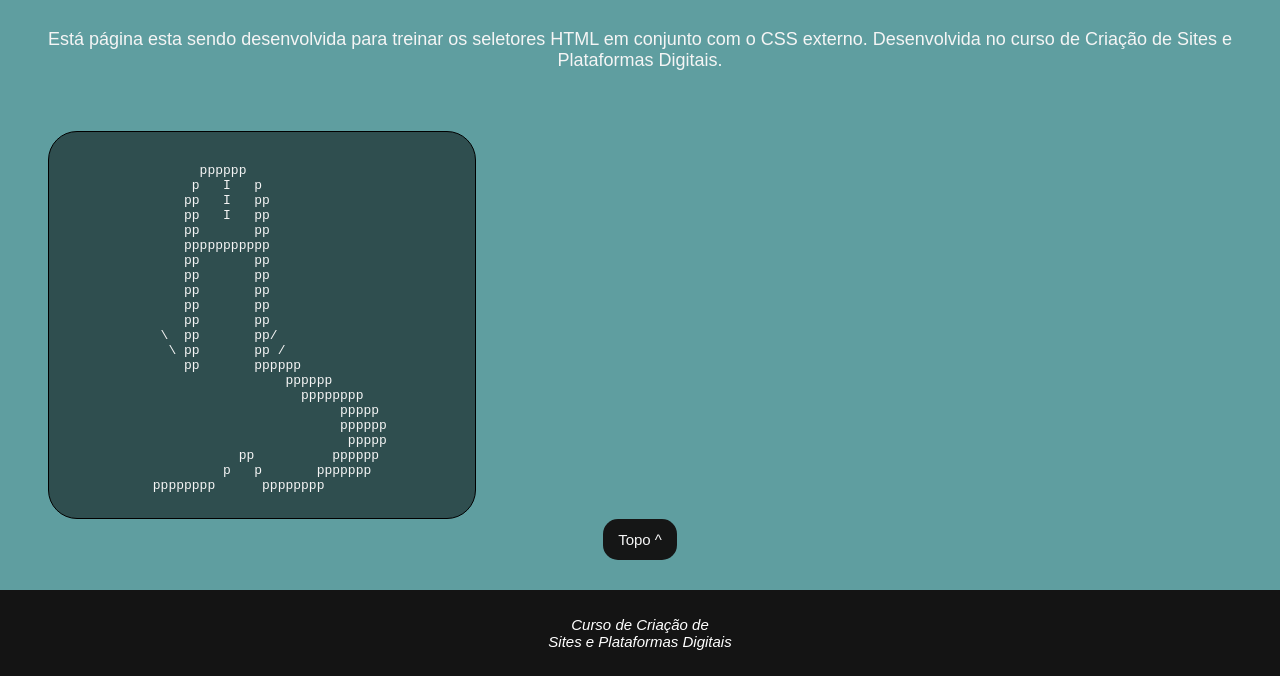
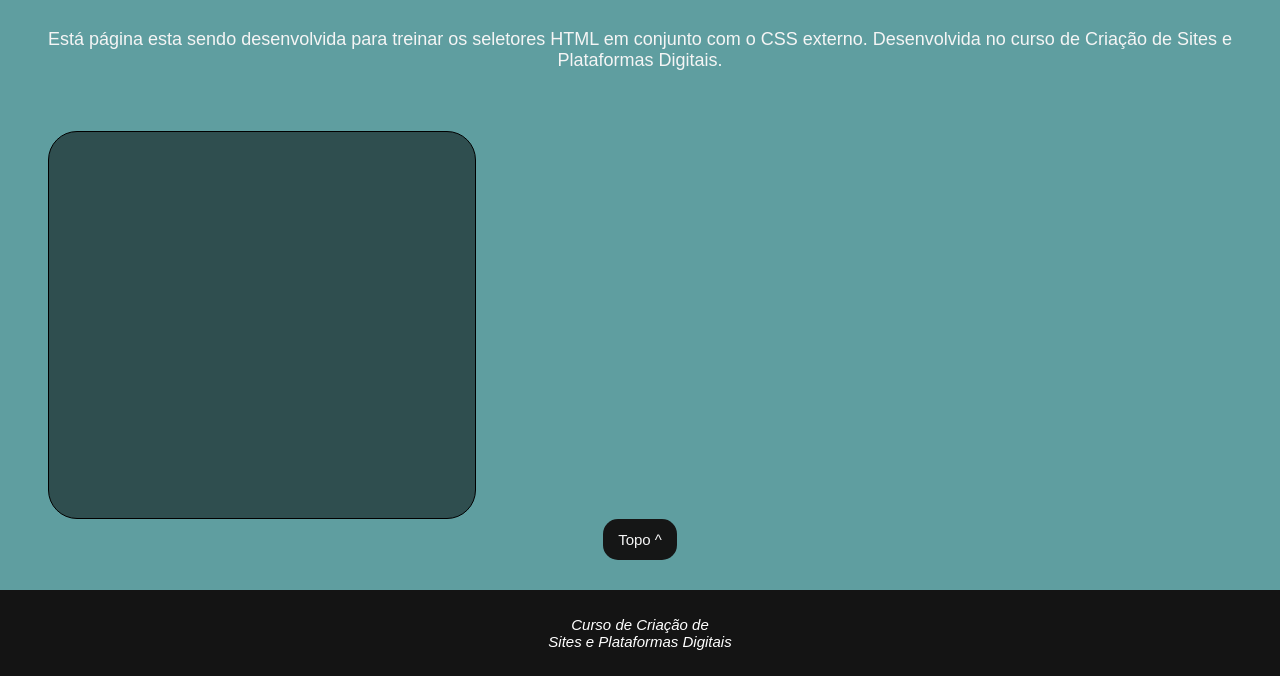
Before and after one commit to TelesFront/Exercicios_Novotec, a plain HTML site: page Atvd_Seletores/index.html in a window 1280 px wide. Shown: the part 158-834 px from the top of the page. Drawn offline with Linux system fonts and the light colour scheme.

Commit message:
remove defects

```diff
--- a/Atvd_Seletores/index.html
+++ b/Atvd_Seletores/index.html
@@ -28,28 +28,7 @@
 
         <div class="campoTexto">
            <pre>
-                 pppppp
-                p   I   p
-               pp   I   pp
-               pp   I   pp
-               pp       pp
-               ppppppppppp
-               pp       pp
-               pp       pp
-               pp       pp
-               pp       pp
-               pp       pp
-            \  pp       pp/
-             \ pp       pp /
-               pp       pppppp
-                            pppppp
-                              pppppppp
-                                   ppppp
-                                   pppppp
-                                    ppppp
-                      pp          pppppp
-                    p   p       ppppppp
-           pppppppp      pppppppp
+
            </pre>
         </div>
 
```
